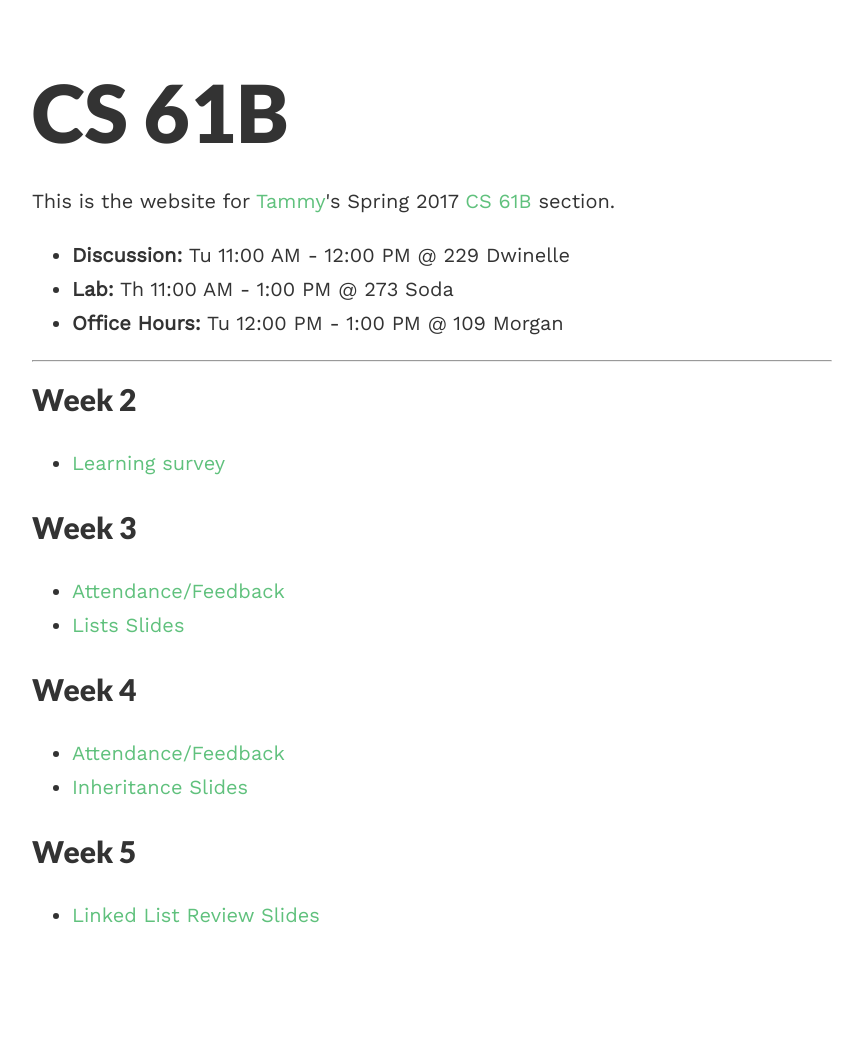
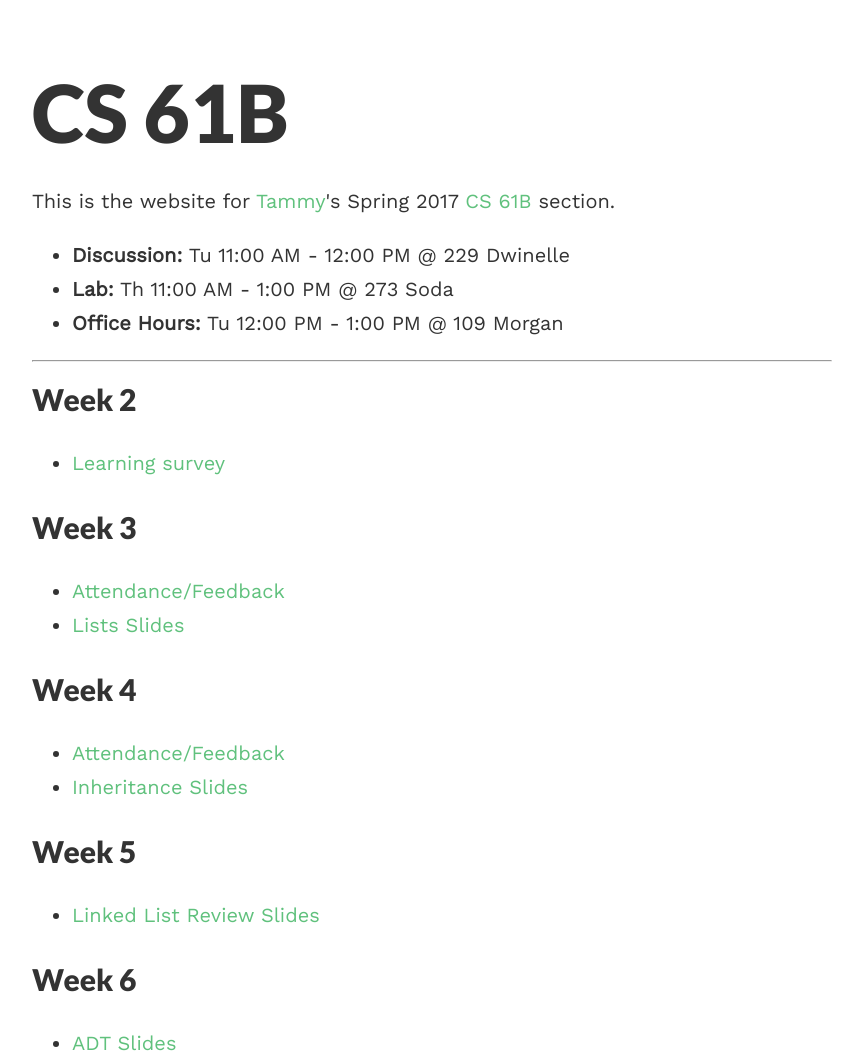
Before and after one commit to tammydonguyen/cs61b, a Jekyll site: the page built from index.html, in a window 1280 px wide. Shown: the whole page, without its empty margins (208-1071 px from the left). Built offline with Jekyll 4.4.1, drawn with Linux system fonts in a browser that asks for light colours; before the commit the page ends 980 px from its top, so only the background shows below that.

Commit message:
add disc6 slides

```diff
--- a/index.html
+++ b/index.html
@@ -35,3 +35,8 @@ This is the website for <a href="http://tmmydngyn.com/">Tammy</a>'s Spring 2017
 <ul>
     <li><a href="https://docs.google.com/a/berkeley.edu/presentation/d/1-OEdsVpyGT1GLvfQkA5Csa7qGxIMjLrSXyaNeNvi8sc/edit?usp=sharing">Linked List Review Slides</a> </li>
 </ul>
+
+<h2>Week 6</h2>
+<ul>
+    <li><a href="https://docs.google.com/a/berkeley.edu/presentation/d/1aRa8SiQgIp5MM5pSwF3_-8I-nc1L_J2MKtbcgzQdEnw/edit?usp=sharing">ADT Slides</a> </li>
+</ul>
```
